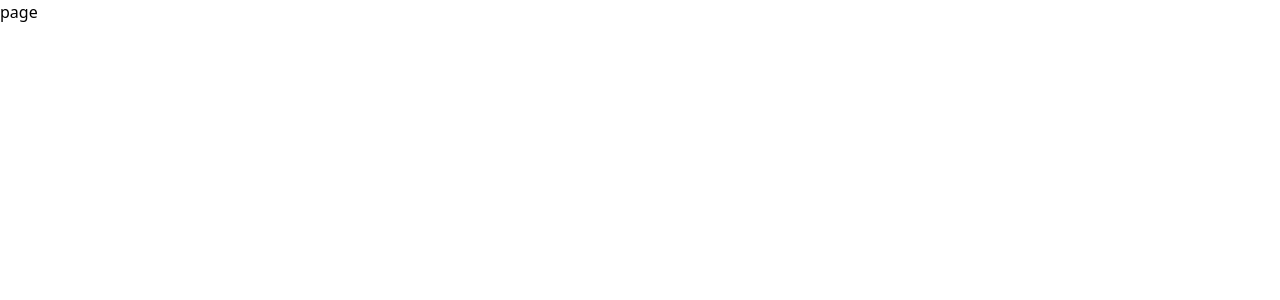
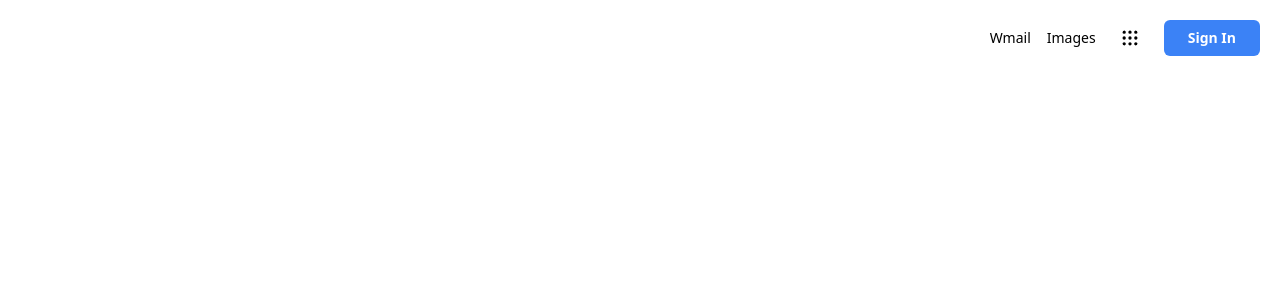
Before and after one commit to patrickgip94/Wertyu, a Next.js app: page / in a window 1280 px wide. Shown: the top 300 px of the page. Built offline with nearby package versions, Linux system fonts and the light colour scheme.

Commit message:
Added home header component

```diff
--- a/package.json
+++ b/package.json
@@ -13,7 +13,8 @@
     "eslint-config-next": "13.2.3",
     "next": "13.2.3",
     "react": "18.2.0",
-    "react-dom": "18.2.0"
+    "react-dom": "18.2.0",
+    "react-icons": "^4.8.0"
   },
   "devDependencies": {
     "autoprefixer": "^10.4.13",
--- a/src/app/page.jsx
+++ b/src/app/page.jsx
@@ -1,6 +1,10 @@
+// COMPONENTS
+import HomeHeader from "@/components/HomeHeader";
 
 export default function Home() {
   return (
-    <div className="">page</div>
-  )
+    <>
+      <HomeHeader />
+    </>
+  );
 }
--- /dev/null
+++ b/src/components/HomeHeader.jsx
@@ -0,0 +1,29 @@
+// UTILITIES
+import Link from "next/link";
+
+// ICON
+import { TbGridDots } from "react-icons/tb";
+
+const HomeHeader = () => {
+  return (
+    <header className="flex justify-end p-5 text-sm">
+      <div className="flex space-x-4 items-center">
+        <Link href="https://mail.google.com" className="hover:underline">
+          Wmail
+        </Link>
+        <Link href="https://image.google.com" className="hover:underline">
+          Images
+        </Link>
+        <TbGridDots className="bg-transparent hover:bg-gray-200 rounded-full text-4xl p-2" />
+        <button
+          className="bg-blue-500 text-white font-semibold px-6
+          py-2 rounded-md hover:brightness-105 hover:shadow-md transition-shadow"
+        >
+          Sign In
+        </button>
+      </div>
+    </header>
+  );
+};
+
+export default HomeHeader;
```
Also changed, not shown: 1 other file (tests, documents, lock files or other folders).
